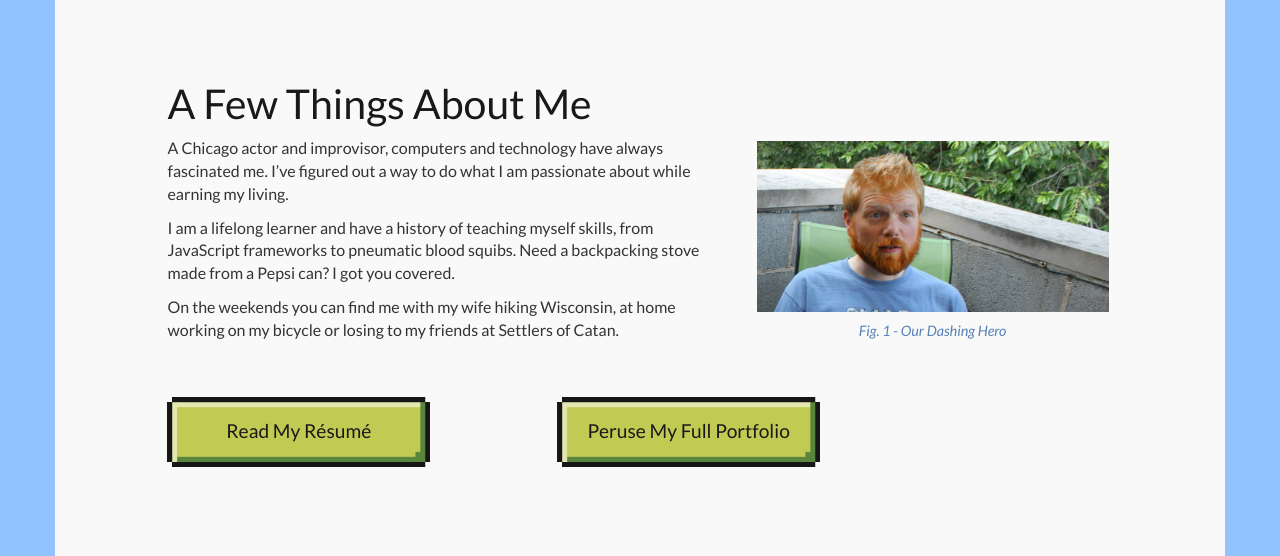
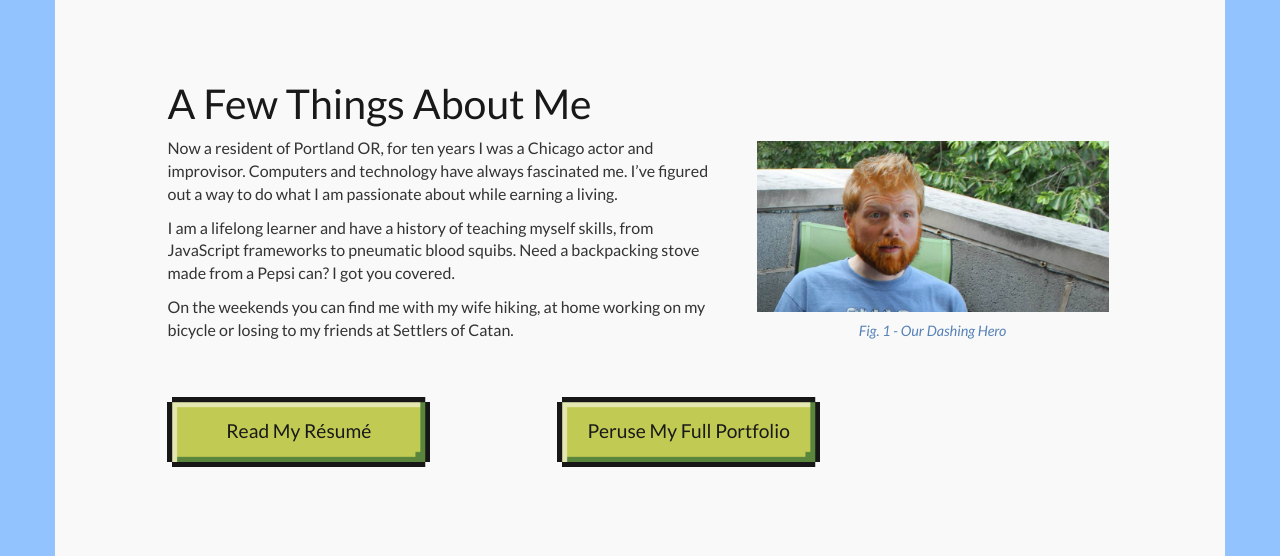
Before and after one commit to nbpetts/portfolio, a PHP site: page /about.php in a window 1280 px wide. Shown: the part 52-608 px from the top of the page. Run offline with PHP 8.4, Linux system fonts and the light colour scheme; some web fonts are replaced.

Commit message:
updates address in resume, resume download and about me page

```diff
--- a/about.php
+++ b/about.php
@@ -25,7 +25,7 @@
             </section>
             <section class="row">
                 <div class="col-xs-12 col-sm-6 col-sm-offset-1">
-                    <p>A Chicago actor and improvisor, computers and technology have always fascinated me. I’ve figured out a way to do what I am passionate about while earning my living.</p>
+                    <p>Now a resident of Portland OR, for ten years I was a Chicago actor and improvisor. Computers and technology have always fascinated me. I’ve figured out a way to do what I am passionate about while earning a living.</p>
                     <p>I am a lifelong learner and have a history of teaching myself skills, from JavaScript frameworks to pneumatic blood squibs. Need a backpacking stove made from a Pepsi can? I got you covered.</p>
                 </div>
                 <div class="col-xs-5 col-sm-offset-0 col-sm-4 col-xs-pull-4 col-sm-pull-1 pull-right">
@@ -40,7 +40,7 @@
 
                 </div>
                 <div class="col-xs-12 col-sm-6 col-sm-offset-1">
-                    <p>On the weekends you can find me with my wife hiking Wisconsin, at home working on my bicycle or losing to my friends at Settlers of Catan.</p>
+                    <p>On the weekends you can find me with my wife hiking, at home working on my bicycle or losing to my friends at Settlers of Catan.</p>
 
 
                 </div>
--- a/resume.php
+++ b/resume.php
@@ -35,7 +35,7 @@
               // -->
             </script>
             <noscript>Please enable Javascript to see the email address</noscript>
-            <p>Relocating to Portland, OR April 2017</p>
+            <p>Portland, OR</p>
 
             <img src="images/partsOfMe.png" alt="Nathan is 50% User Researcher, 30% UX/UI Designer and 20% Front End Developer" class="img-responsive img-resume">
             <img src="images/skillsAndTools.png" alt="A list of skills and tools" class="img-responsive img-resume">
```
Also changed, not shown: 1 other file.
